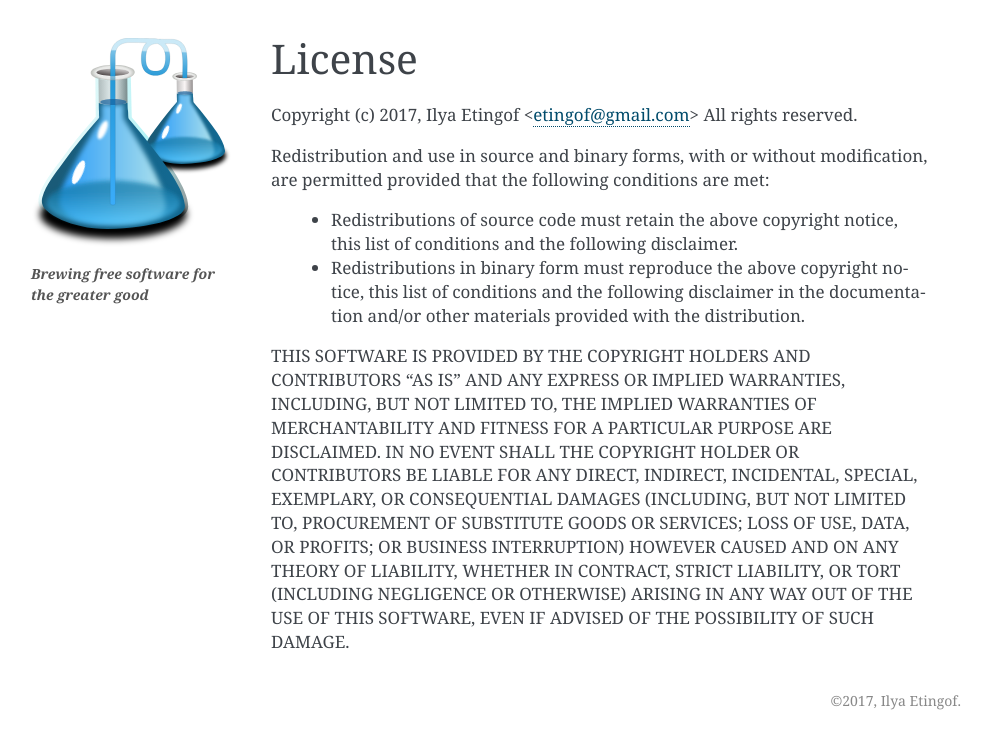
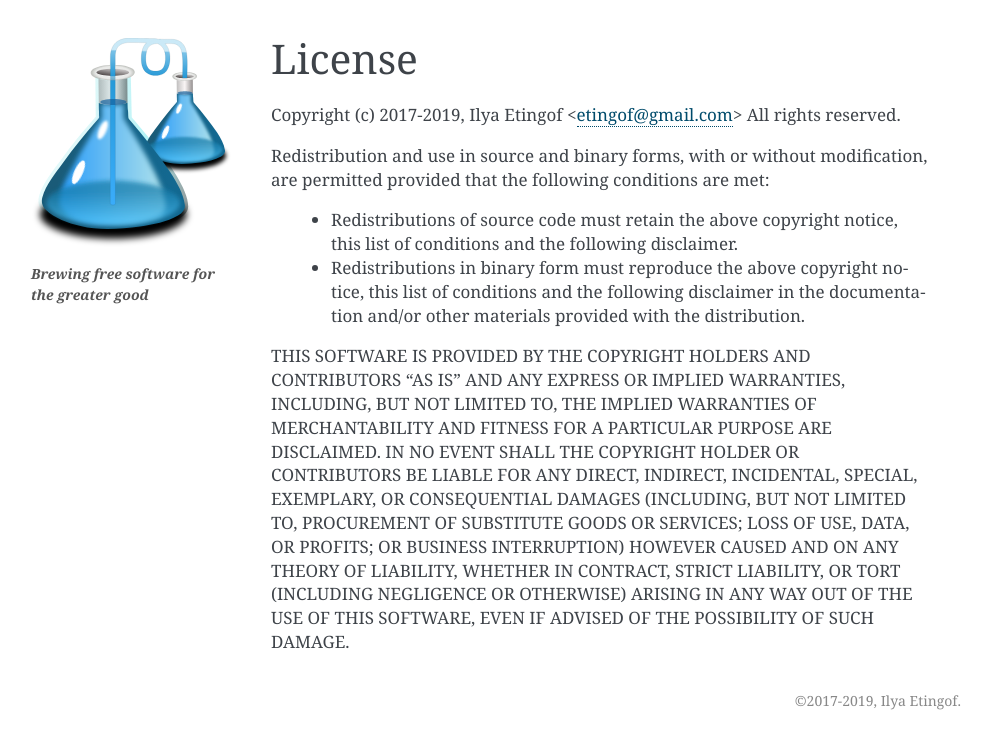
Before and after one commit to etingof/snmplabs.com, a Sphinx documentation site: the page built from docs/source/license.rst, in a window 1280 px wide. Shown: the top 749 px of the page, without its empty margins (149-1140 px from the left). Built offline with Sphinx 7.4.7, drawn with Linux system fonts in a browser that asks for light colours.

Commit message:
Bump copyright years

```diff
--- a/docs/source/conf.py
+++ b/docs/source/conf.py
@@ -46,7 +46,7 @@ master_doc = 'contents'
 
 # General information about the project.
 project = u'snmplabs.com'
-copyright = u'2017, Ilya Etingof'
+copyright = u'2017-2019, Ilya Etingof'
 author = u'Ilya Etingof <etingof@gmail.com>'
 
 # The version info for the project you're documenting, acts as replacement for
--- a/setup.py
+++ b/setup.py
@@ -2,7 +2,7 @@
 #
 # This file is part of the snmplabs.com web-site contents.
 #
-# Copyright (c) 2017, Ilya Etingof <etingof@gmail.com>
+# Copyright (c) 2017-2019, Ilya Etingof <etingof@gmail.com>
 #
 
 from setuptools import setup
```
Also changed, not shown: LICENSE.rst.
